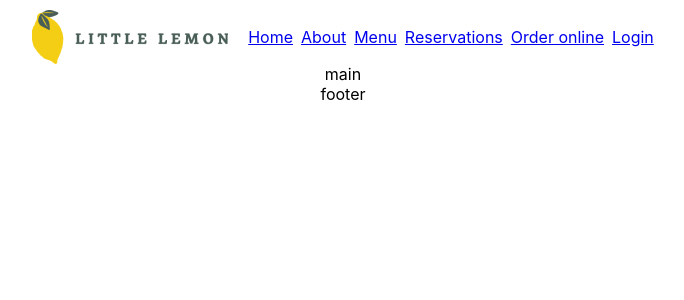
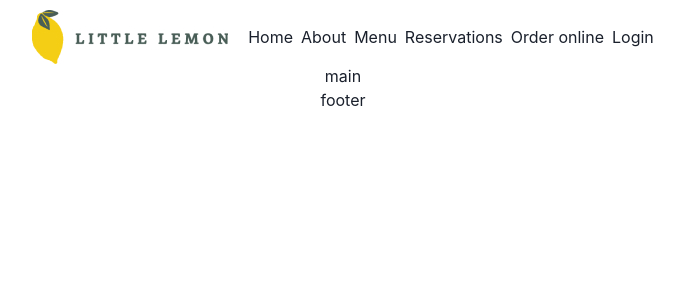
Before and after one commit to KingProsper95/little-lemon, a React (Create React App) app: page / in a window 1280 px wide. Shown: the top 300 px of the page, without its empty margins (297-981 px from the left). Built offline with nearby package versions, Linux system fonts and the light colour scheme.

Commit message:
header modifier

```diff
--- a/package.json
+++ b/package.json
@@ -14,6 +14,7 @@
     "react-dom": "^18.2.0",
     "react-router-dom": "^6.22.3",
     "react-scripts": "5.0.1",
+    "styled-components": "^6.1.8",
     "web-vitals": "^2.1.4"
   },
   "scripts": {
--- a/src/components/Nav.js
+++ b/src/components/Nav.js
@@ -1,10 +1,10 @@
 import { Link } from "react-router-dom";
 import { HStack } from "@chakra-ui/react";
+import styled from "styled-components";
 
 function Nav(){
     return (
-        <>
-            <HStack as="nav" color='black'>
+        <HStack as="nav">
             <Link to="/">Home</Link>
             <Link>About</Link>
             <Link>Menu</Link>
@@ -12,7 +12,6 @@ function Nav(){
             <Link>Order online</Link>
             <Link>Login</Link>
         </HStack>
-        </>
     )
 }
 
--- a/src/index.js
+++ b/src/index.js
@@ -4,12 +4,15 @@ import './index.css';
 import App from './App';
 import reportWebVitals from './reportWebVitals';
 import { BrowserRouter } from 'react-router-dom';
+import { ChakraProvider } from '@chakra-ui/react';
 
 const root = ReactDOM.createRoot(document.getElementById('root'));
 root.render(
-  <BrowserRouter>
-    <App />
-  </BrowserRouter>
+    <BrowserRouter>
+        <ChakraProvider>
+            <App />
+        </ChakraProvider>
+    </BrowserRouter>
 );
 
 // If you want to start measuring performance in your app, pass a function
```
Also changed, not shown: 1 other file (tests, documents, lock files or other folders). Lines whose indentation alone changed are shown as unchanged.
